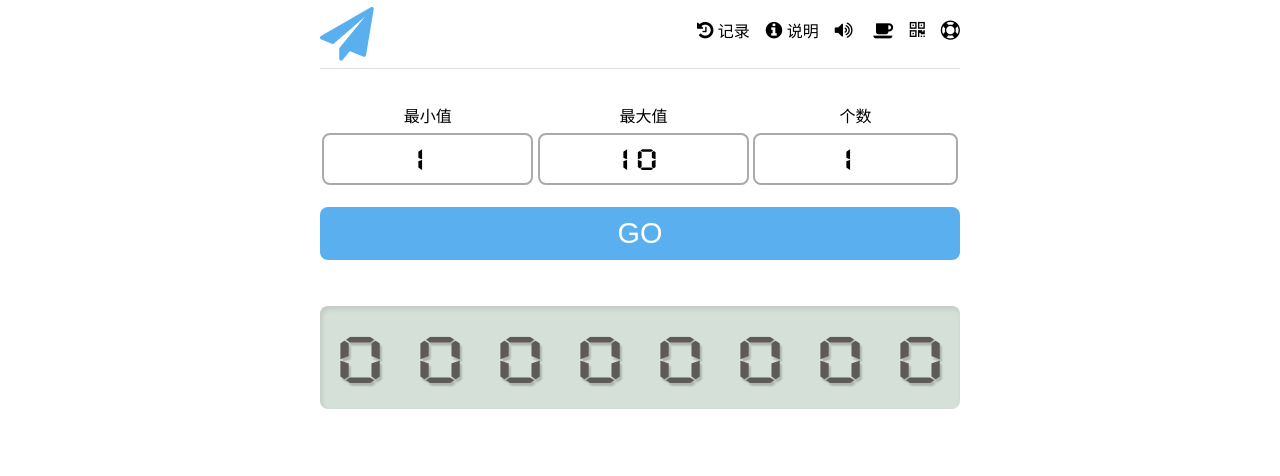
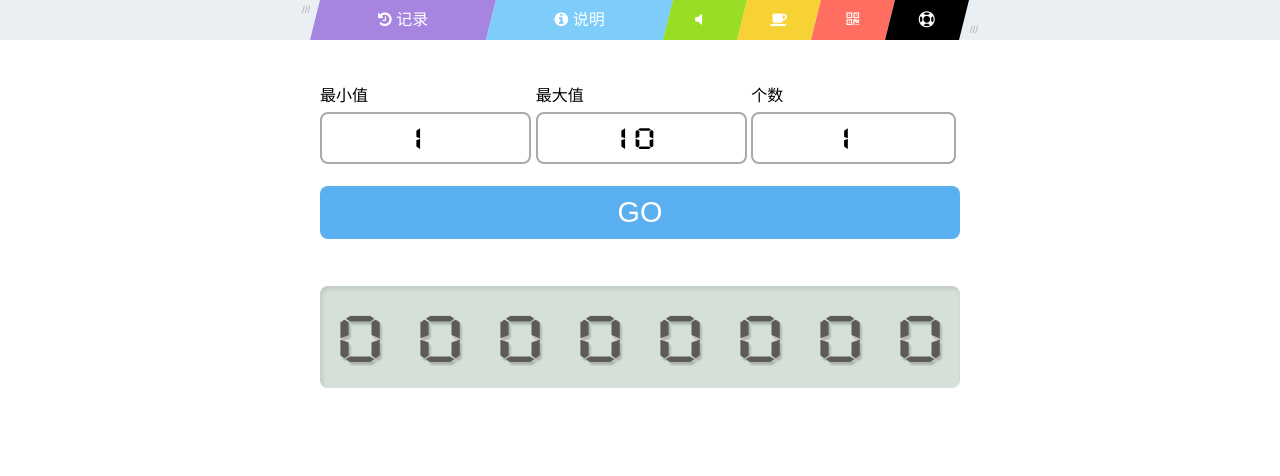
Before and after one commit to Kaiyuan/random, a plain HTML site: page index.html in a window 1280 px wide. Drawn offline with nearby package versions, Linux system fonts and the light colour scheme.

Commit message:
新的菜单样式，声音改为默认静音。

```diff
--- a/index.html
+++ b/index.html
@@ -2,7 +2,7 @@
 <html lang="zh">
 <head>
 	<meta charset="UTF-8">
-	<meta name="viewport" content="width=device-width, initial-scale=1, minimum-scale=1.0, maximum-scale=1.0" /><!--禁止缩放-->
+	<meta name="viewport" content="width=device-width, initial-scale=1, minimum-scale=1.0, maximum-scale=1.0"  /><!--禁止缩放-->
 	<meta http-equiv="Cache-Control" content="no-siteapp" /><!--禁止转码-->
 	<meta name="theme-color" content="#5AB0EE">
 	<title>随机数生成器</title>
@@ -26,20 +26,21 @@
 </head>
 <body>
 	<!--[if lte IE 9]><script src="script/killie.js"></script><![endif]-->
-	<article id="Main">
 	<header class="w100 left">
-			<div id="logo" class="left"><h1 class="left"><i class="fa fa-paper-plane" title="不重复随机数生成器"></i></h1></div>
 		<!-- 菜单 -->
-			<ul id="Menu" class="right list">
+		<ul id="Menu" class="list centerbox por">
+			<!-- <li id="logo"><i class="fa fa-paper-plane" title="不重复随机数生成器"></i></li> -->
 			<!-- <li><span id="test" class="cup">TEST</span></li> -->
-				<li><span id="historyBn" class="cup"><i class="fa fa-history"></i> 记录</span></li>
-				<li><span id="infoBn" class="cup"><i class="fa fa-info-circle"></i> 说明</span></li>
-				<li id="AudioBn" ><span class="cup" title="声音开关"><i class="fa fa-volume-up"></i></span></li>
-				<li><span id="donatShow" class="cup"  title="请作者喝咖啡"><i class="fa fa-coffee"></i></span></li>
-				<li id="QRBn" class="por cup"><span><i class="fa fa-qrcode"></i></span><img src="images/QRCode.svg" alt="" width="280" height="280" class="poa"></li>
-				<li><a href="https://github.com/Kaiyuan/random/issues" target="_blank" title="问题反馈"><i class="fa fa-life-ring"></i></a></li>
+			<li id="historyBn"><span class="cup"><i class="fa fa-history"></i> 记录</span></li>
+			<li id="infoBn" ><span class="cup"><i class="fa fa-info-circle"></i> 说明</span></li>
+			<li id="AudioBn"><button class="cup w100 volume-off" title="声音开关"><i class="fa"></i></button></li>
+			<li id="donatShow"><span class="cup" title="请作者喝咖啡"><i class="fa fa-coffee"></i></span></li>
+			<li id="QRBn" class="por cup"><span><i class="fa fa-qrcode"></i></span><img src="images/QRCode.svg" alt="" width="280" height="280" class="poa tr3"></li>
+			<li id="Issue"><a href="https://github.com/Kaiyuan/random/issues" target="_blank" title="问题反馈"><i class="fa fa-life-ring"></i></a></li>
 		</ul>
 	</header>
+	<article id="Main" class="left w100 center">
+		<div class="centerbox">
 			<!-- 输入框 -->
 			<ul id="form" class="list w100">
 				<li><label for="min">最小值</label><input id="min" type="number" name="min" value="1" min="1" maxlength="99999998" pattern="[0-9]{8}"></li>
@@ -61,6 +62,7 @@
 			</ol>
 			<!-- 结果列表 -->
 			<ol id="Result" class="number"><div id="resClear"></div></ol>
+		</div>
 	</article>
 	<!-- 提示信息 -->
 	<div id="Messages" class="w100 cup pof dpn">
--- a/script/script.js
+++ b/script/script.js
@@ -26,11 +26,12 @@ jQuery(document).ready(function($) {
 
 
 	if (!AuVol) {
-		localStorage['randomVolume'] = AuVol = '1';
+		Audio.volume = 0;
+		localStorage['randomVolume'] = AuVol = '0';
 	};
-	if (AuVol==='0') {
-		Audio.volume = 0;
-		$('#AudioBn>i').removeClass('fa-volume-up').addClass('fa-volume-off');
+	if (AuVol==='1') {
+		Audio.volume = 1;
+		$('#AudioBn>i').removeClass('fa-volume-off').addClass('fa-volume-up');
 	};
 	if (getMin) {
 		minInput.val(getMin);
@@ -45,15 +46,15 @@ jQuery(document).ready(function($) {
 		random(getMin,getMax,getLength);
 	};
 
-	$('#AudioBn').on('click','.fa-volume-up',function(event) {
+	$('#AudioBn').on('click','.volume-up',function(event) {
 		localStorage['randomVolume'] = AuVol = '0';
 		Audio.volume = 0;
-		$('#AudioBn i').removeClass('fa-volume-up').addClass('fa-volume-off');
+		$('#AudioBn button').removeClass('volume-up').addClass('volume-off');
 	});
-	$('#AudioBn').on('click','.fa-volume-off',function(event) {
+	$('#AudioBn').on('click','.volume-off',function(event) {
 		localStorage['randomVolume'] = AuVol  = '1';
 		Audio.volume = 1;
-		$('#AudioBn i').removeClass('fa-volume-off').addClass('fa-volume-up');
+		$('#AudioBn button').removeClass('volume-off').addClass('volume-up');
 	});
 	mes.click(function(event) {
 		$(this).fadeOut('fast');
--- a/style/style.css
+++ b/style/style.css
@@ -32,7 +32,7 @@ a {
 	outline:none;
 	border:none;
 }
-a:hover, #Menu span:hover {color: #4396cb;}
+a:hover {color: #4396cb;}
 a, span, p>b, input, select, textarea, blockquote, .tr3 {
 	-webkit-transition: all 0.3s;
 	-moz-transition: all 0.3s;
@@ -108,54 +108,191 @@ p>code {
 .dpn {
 	display: none;
 }
-#Main {
-	display: inline-block;
-	width: 640px;
-}
 .centerbox {
 	display: inline-block;
 	text-align: left;
 	width: 640px;
 }
-#Main>* {
-	margin: 0.5em 0;
+/* header */
+header {
+	/*border-bottom: 1px solid #ddd;*/
+	height: 40px;
+	line-height: 40px;
+	margin-bottom: 2em;
+	background-color: #eaeff4;
 }
-#Main>header {
-	border-bottom: 1px solid #ddd;
-	line-height: 3em;
-	margin-bottom: 2em;
+#Menu::before, #Menu::after {
+	color: #aaa;
+	position: absolute;
+	content: "///";
+	font-size: 10px;
+	line-height: 1em;
 }
-#AudioBn>span {
-	width: 1.4em;
-	display: inline-block;
-	text-align: left;
+#Menu::before {
+	top: 5px;
+	left: -18px;
 }
-#AudioBn i {
-	width: 100%;
-	padding: 0.5em 0;
+#Menu::after {
+	bottom: 5px;
+	right: -18px;
 }
-#QRBn>img {
-	right: 0;
-	top: 2.4em;
-	background-color: #fff;
-	box-shadow: 0 5px 10px rgba(0,0,0,0.2);
-	overflow: hidden;
-	border-radius: 4px;
-	display: none;
+#Menu a {
+	color: #fff;
+	display: block;
 }
-#QRBn:hover>img {
+#Menu a:hover {
+	color: #fff;
+}
+#Menu span {
 	display: block;
+}
+#Menu>li {
+	text-align: center;
+	position: relative;
+	line-height: 40px;
+	height: 40px;
+	color: #fff;
+	background-color: #000;
+	margin: 0 5px;
+	width: 15%;
+	float: left;
+	-webkit-transition: all 0.3s;
+	-moz-transition: all 0.3s;
+	-o-transition: all 0.3s;
+	transition: all 0.3s;
+}
+#Menu>li:first-child {
+	margin-left: 0;
+}
+#Menu>li:last-child {
+	margin-right: 0;
+}
+#Menu>li:hover {
+	-webkit-transform: translate(-2px, 8px);
+	-moz-transform: translate(-2px, 8px);
+	-o-transform: translate(-2px, 8px);
+	transform: translate(-2px, 8px);
+}
+#Menu>li::after, #Menu>li::before {
+	content: "";
+	position: absolute;
+	top: 0;
+	width: 0;
+	height: 0;
+	border: 1px solid #000;
+	border-width: 20px 5px;
+}
+#Menu>li::after {
+	right: -10px;
+	border-color: #000 transparent transparent #000;
+}
+#Menu>li::before {
+	left: -10px;
+	border-color: transparent #000 #000 transparent;
 }
 #logo h1, #logo h2 {
 	color: #5AB0EE;
 	margin: 0;
 }
-#Menu>li {
-	float: left;
-	margin-left: 1em;
-}
 #Main .fa {
 	font-size: 1.2em;
+}
+#Menu>#historyBn, #Menu>#infoBn {
+	width: 26%;
+}
+#Menu>#historyBn {
+	background-color: #a685e1 !important;
+}
+#historyBn::after {
+	border-color: #a685e1 transparent transparent #a685e1 !important;
+}
+#historyBn::before {
+	border-color: transparent #a685e1 #a685e1 transparent !important;
+}
+#infoBn {
+	background-color: #7eccfa !important;
+}
+#infoBn::after {
+	border-color: #7eccfa transparent transparent #7eccfa !important;
+}
+#infoBn::before {
+	border-color: transparent #7eccfa #7eccfa transparent !important;
+}
+#Menu>#AudioBn, #Menu>#donatShow, #Menu>#QRBn, #Menu>#Issue {
+	width: 10%;
+}
+#AudioBn {
+	background-color: #98de24 !important;
+}
+#AudioBn::after {
+	border-color: #98de24 transparent transparent #98de24 !important;
+}
+#AudioBn::before {
+	border-color: transparent #98de24 #98de24 transparent !important;
+}
+#AudioBn>button {
+	/*display: block;*/
+	background-color: #98de24;
+	border-width: 0;
+	color: #fff;
+	line-height: 40px;
+	height: 39px;
+	font-size: 1em;
+	margin: 0;
+	padding: 0;
+}
+#AudioBn .volume-up i::before {
+	content: "\f028";
+}
+#AudioBn .volume-off i::before {
+	content: "\f026";
+}
+#AudioBn i {
+	width: 1.2em;
+	text-align: left;
+	display: inline-block;
+}
+#donatShow {
+	background-color: #f7d234 !important;
+}
+#donatShow::after {
+	border-color: #f7d234 transparent transparent #f7d234 !important;
+}
+#donatShow::before {
+	border-color: transparent #f7d234 #f7d234 transparent !important;
+}
+#QRBn {
+	background-color: #FF6E60 !important;
+}
+#QRBn::after {
+	border-color: #FF6E60 transparent transparent #FF6E60 !important;
+}
+#QRBn::before {
+	border-color: transparent #FF6E60 #FF6E60 transparent !important;
+}
+#QRBn>img {
+	right: 0;
+	top: 40px;
+	background-color: #fff;
+	box-shadow: 0 5px 10px rgba(0,0,0,0.2);
+	overflow: hidden;
+	border-radius: 4px;
+	/*display: none;*/
+	z-index: -1;
+	opacity: 0;
+}
+#QRBn:hover>img {
+	display: block;
+	z-index: 10;
+	opacity: 1;
+}
+/* header end */
+.centerbox {
+	display: inline-block;
+	width: 640px;
+}
+#Main>.centerbox>* {
+	margin: 0.5em 0;
 }
 #form, #Number {
 	display: table;
@@ -166,7 +303,10 @@ p>code {
 #form {
 	line-height: 2em;
 }
-.number {font-family: "digifaw", "Helvetica Neue", Ubuntu, "WenQuanYi Micro Hei", Helvetica,"Hiragino Sans GB", "Microsoft YaHei", "Wenquanyi Micro Hei", "WenQuanYi Micro Hei Mono", "WenQuanYi Zen Hei", "WenQuanYi Zen Hei", "Apple LiGothic Medium", "SimHei", "ST Heiti", "WenQuanYi Zen Hei Sharp", Arial, sans-serif;;}
+.number {
+	font-family: "digifaw", "Helvetica Neue", Ubuntu, "WenQuanYi Micro Hei", Helvetica,"Hiragino Sans GB", "Microsoft YaHei", "Wenquanyi Micro Hei", "WenQuanYi Micro Hei Mono", "WenQuanYi Zen Hei", "WenQuanYi Zen Hei", "Apple LiGothic Medium", "SimHei", "ST Heiti", "WenQuanYi Zen Hei Sharp", Arial, sans-serif;
+	text-align: center;
+}
 #form input {
 	font-family: "digifaw", sans-serif;
 	width: 98%;
@@ -264,19 +404,44 @@ body>#Messages {
 	padding: 2em 3%;
 }
 @media(max-width:640px) {
+	header {
+		background-color: #000;
+	}
+	#Menu::before, #Menu::after {
+		content: none;
+	}
+	#Menu>li {
+		margin: 0 4px;
+		font-size: 1.2em;
+	}
+	#Menu>li:last-child::after {
+		content: none;
+	}
+	#historyBn, #infoBn {
+		width: 26% !important;
+	}
+	#AudioBn, #donatShow, #Issue {
+		width: 13% !important;
+	}
+	#Menu>li:hover {
+		-webkit-transform: translate(0px, 0px);
+		-moz-transform: translate(0px, 0px);
+		-o-transform: translate(0px, 0px);
+		transform: translate(0px, 0px);
+	}
 	#QRBn {
-		display: none;
+		display: none !important;
 	}
-	#Main, .centerbox {
+	.centerbox {
 		width: 96%;
+	}
+	header>.centerbox {
+		width: 100%;
 	}
 }
 @media(max-width:568px) {
 	#Messages {
 		font-size: 1.4em;
-	}
-	#Menu>li {
-		font-size: 1.2em;
 	}
 	#Result>li {
 		border-bottom-width: 1px;
@@ -303,3 +468,11 @@ body>#Messages {
 		font-size: 1em;
 	}
 }
+@media(max-width: 320px){
+	#historyBn, #infoBn {
+		width: 25% !important;
+	}
+	#AudioBn, #donatShow, #Issue {
+		width: 13% !important;
+	}
+}
```
Lines whose indentation alone changed are shown as unchanged.
